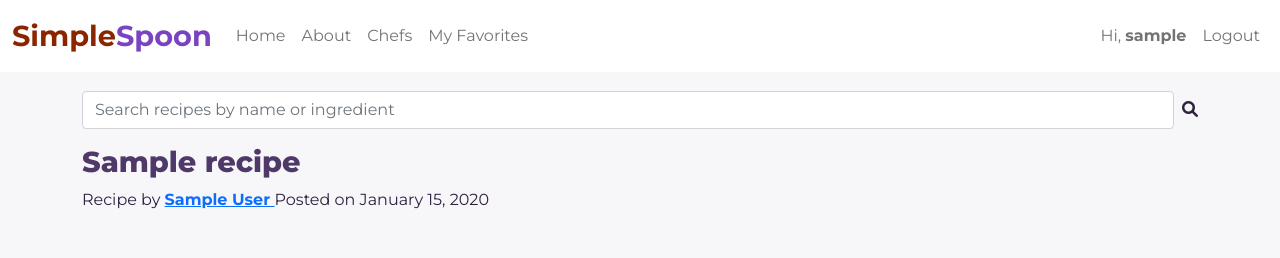
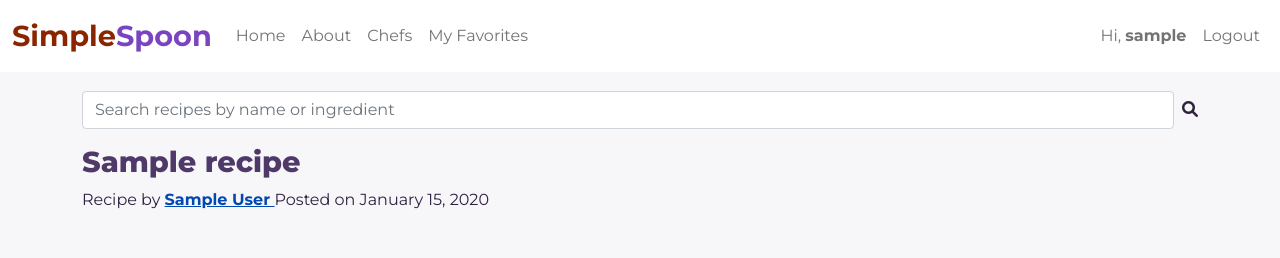
Before and after one commit to gerasoa/MyRecipeBook, a Django app: a page that uses recipes/templates/recipes/recipe_detail.html in a window 1280 px wide. Shown: the top 258 px of the page. Run offline with Django 4.2, Linux system fonts and the light colour scheme; a user stored in the database is signed in; tables that the repository leaves empty hold one stand-in row (values such as "Sample post"); some libraries are stand-ins or nearby versions.

Commit message:
fix: update links for styling consistency in recipe detail page

```diff
--- a/recipes/templates/recipes/recipe_detail.html
+++ b/recipes/templates/recipes/recipe_detail.html
@@ -11,7 +11,7 @@
       <h1>{{ recipe.title }}</h1>
       <span>Recipe by
         <strong>
-          <a href="{% url 'chef_detail' slug=recipe.chef.slug %}">
+          <a class="link" href="{% url 'chef_detail' slug=recipe.chef.slug %}">
             {{ recipe.chef }}
           </a>
         </strong>
@@ -41,7 +41,7 @@
       <div class="star-rating-total recipe-info">
     </div>
       <div class="recipe-info">
-        <i class="far fa-comments"></i> <a href="#comments-section">see {{ comment_count }} comments</a>
+        <i class="far fa-comments "></i> <a class="link" href="#comments-section">see {{ comment_count }} comments</a>
       </div>
       <div class="recipe-info  mt-4">
         Rating {{recipe.average_rating}} <span class="fa fa-star fs-6 checked star-rating-total"></span>
@@ -123,7 +123,7 @@
         </form>
         {% else %}
         <p>Log in to leave a comment</p>
-        <a class="nav-link {% if request.path == login_url %}active{% endif %}" aria-current="page"
+        <a class="nav-link {% if request.path == login_url %}active{% endif %} link" aria-current="page"
           href="{% url 'account_login' %}">Login</a>
         {% endif %}
       </div>
```
